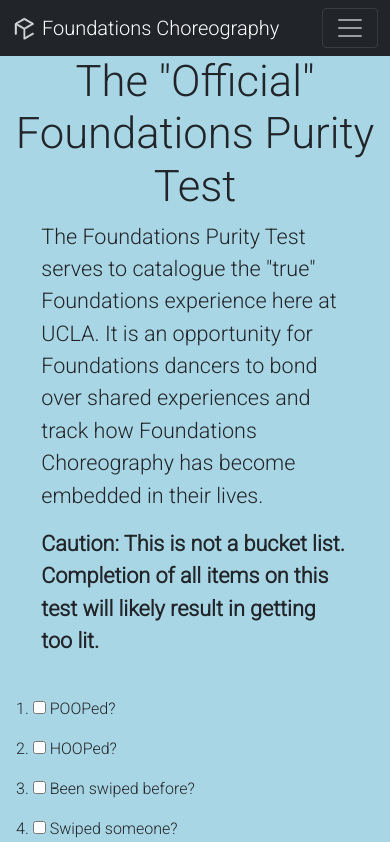
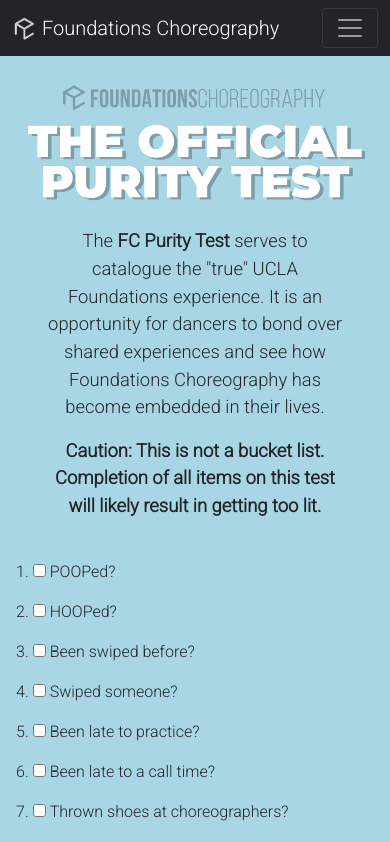
Before and after one commit to FCRicePurity/FCRicePurity.github.io, a React (Create React App) app: page / in a window 390 px wide. Shown: the top 842 px of the page. Built offline with nearby package versions, Linux system fonts and the light colour scheme.

Commit message:
Add banner and responsive intro text
Add banner designed by Connie as well as responsive intro text. Intro text is now centered with banner.

```diff
--- a/src/App.css
+++ b/src/App.css
@@ -4,7 +4,6 @@
 }
 
 #intro {
-  font-size: 1.2em;
   display: flex;
   margin: 0 auto;
   text-align: center;
@@ -13,7 +12,6 @@
 }
 
 .body {
-  text-align: left;
   padding: 0 8%;
 }
 
@@ -30,8 +28,20 @@
   margin-bottom: 0.5em;
 }
 
+#banner {
+  margin: 1rem 0;
+}
 #logo {
   margin-right: 0.25em;
   width: 25px;
   height: 25px;
 }
+
+.body {font-size:1.15rem;}
+
+@media (min-width: 760px) {
+  .body {font-size:1.325rem;}
+}
+@media (min-width: 1200px) {
+  .body {font-size:1.5rem;}
+}
--- a/src/components/Intro.js
+++ b/src/components/Intro.js
@@ -24,14 +24,14 @@
 
   return (
     <section id="intro" className="container">
-      <h1 className="display-1">The "Official" Foundations Purity Test</h1>
-      <p className="fs-4 body">
-        The Foundations Purity Test serves to catalogue the "true" Foundations
-        experience here at UCLA. It is an opportunity for Foundations dancers to
-        bond over shared experiences and track how Foundations Choreography has
-        become embedded in their lives.
+      <img src="banner.PNG" className="img-fluid" id="banner" alt="..."></img>
+      <p className="body">
+        The <b>FC Purity Test</b> serves to catalogue the "true" UCLA
+        Foundations experience. It is an opportunity for dancers to bond over
+        shared experiences and see how Foundations Choreography has become
+        embedded in their lives.
       </p>
-      <p className="fs-4 body warning">
+      <p className="body warning">
         Caution: This is not a bucket list. Completion of all items on this test
         will likely result in getting too lit.
       </p>
```
Also changed, not shown: public/banner.PNG (added), 1 other file (tests, documents, lock files or other folders).
